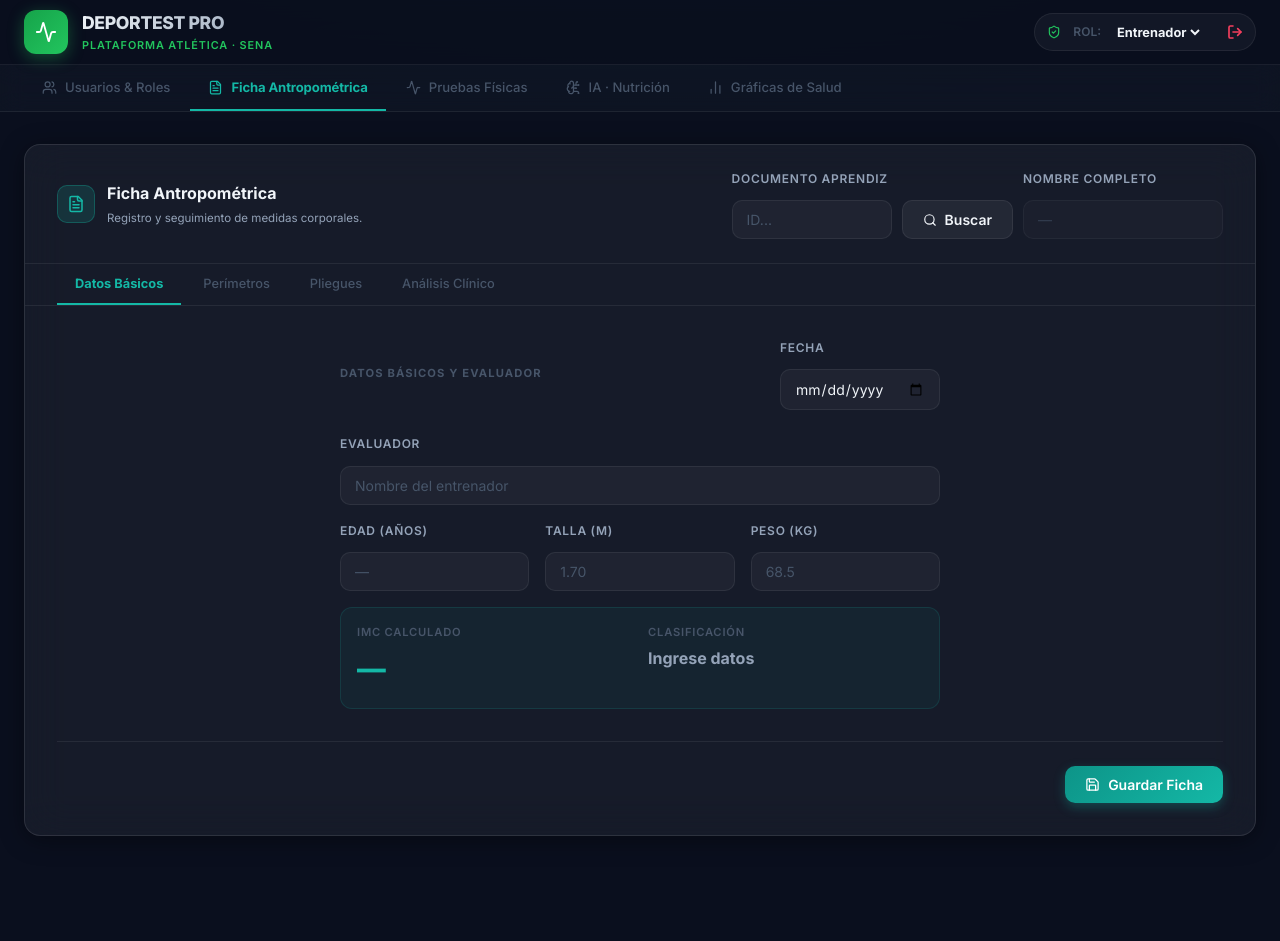
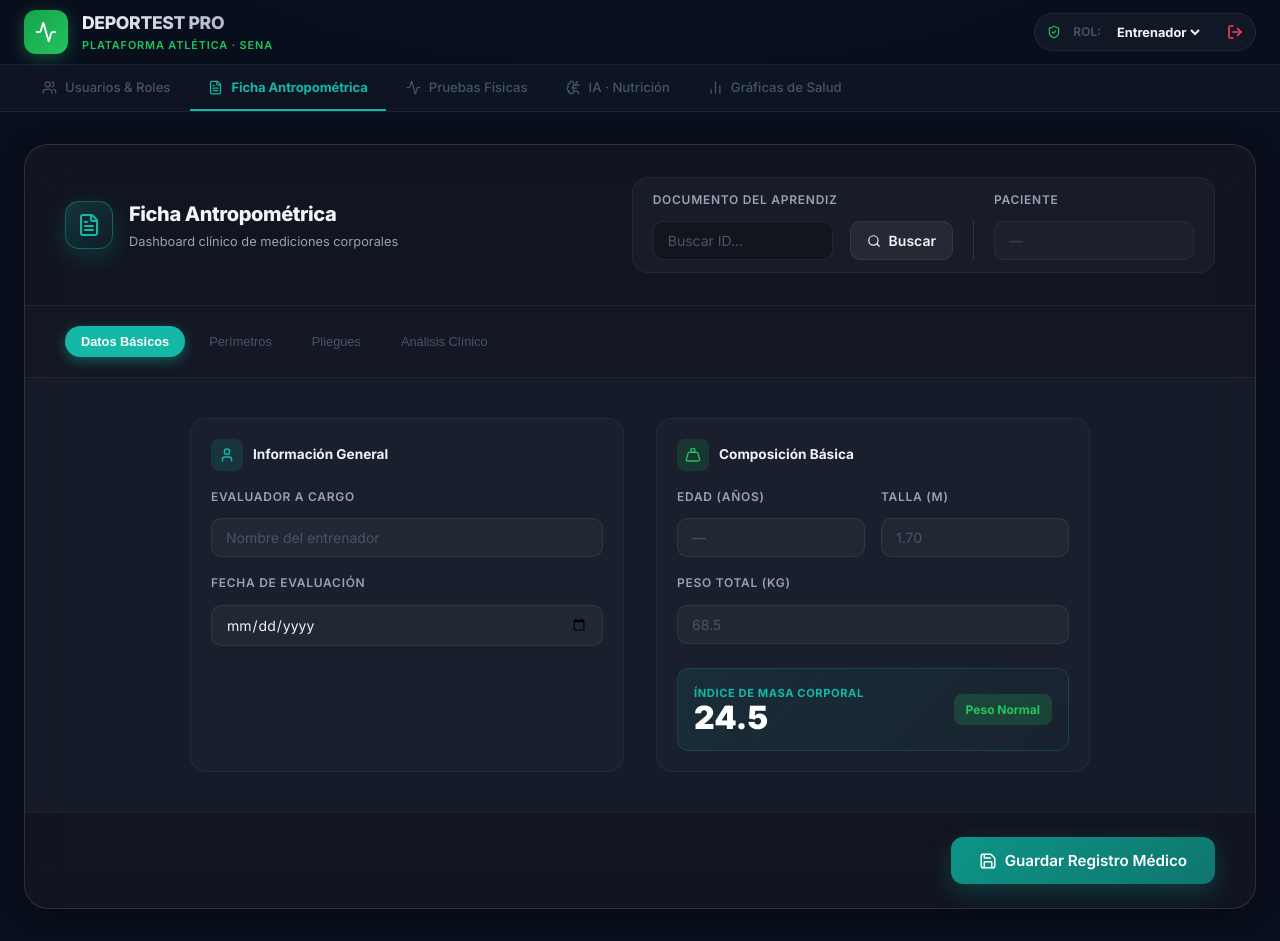
Before and after one commit to walterpinto00/Deportest, a React (Vite) app: page / in a window 1280 px wide. Both pictures are taken after a click on the button "Entrenador". Before the commit the page ends 868 px from the top, so only its background shows below. Built offline with nearby package versions, Linux system fonts and the light colour scheme; the HTML template or start-up script is replaced by a standard one.

Commit message:
style: rediseño premium del generador de avatar y panel clinico de antropometria

```diff
--- a/src/components/tabs/TabAntropometria.tsx
+++ b/src/components/tabs/TabAntropometria.tsx
@@ -2,7 +2,7 @@
 // Tab: Ficha Antropométrica
 // ─────────────────────────────────────────────
 import React, { useState } from "react";
-import { FileText, Save, Search } from "lucide-react";
+import { FileText, Save, Search, User, Ruler, Weight, HeartPulse, Activity } from "lucide-react";
 import { Input } from "../ui/Input";
 import { Select } from "../ui/Select";
 
@@ -23,139 +23,191 @@
 export function TabAntropometria({ role, onSave }: TabAntropometriaProps) {
   const [subTab, setSubTab] = useState<SubTab>("datos");
 
+  // Decorator Card Component
+  const MetricCard = ({ label, icon: Icon, color, children }: any) => (
+    <div style={{
+      background: "rgba(255,255,255,0.02)",
+      border: "1px solid rgba(255,255,255,0.05)",
+      borderRadius: 16,
+      padding: 20,
+      display: "flex",
+      flexDirection: "column",
+      gap: 16
+    }}>
+      <div style={{ display: "flex", alignItems: "center", gap: 10 }}>
+        <div style={{ width: 32, height: 32, borderRadius: 8, background: `color-mix(in srgb, ${color} 15%, transparent)`, display: "flex", alignItems: "center", justifyContent: "center", color }}>
+          <Icon size={16} />
+        </div>
+        <span style={{ fontSize: "0.85rem", fontWeight: 700, color: "var(--color-text-primary)" }}>{label}</span>
+      </div>
+      {children}
+    </div>
+  );
+
   return (
-    <div className="animate-fade-in glass-elevated" style={{ overflow: "hidden" }}>
-      {/* Header */}
-      <div style={{ padding: "24px 32px", borderBottom: "1px solid var(--color-border)", display: "flex", justifyContent: "space-between", alignItems: "center", flexWrap: "wrap", gap: 16 }}>
-        <div style={{ display: "flex", alignItems: "center", gap: 12 }}>
-          <div style={{ width: 38, height: 38, borderRadius: 10, background: "rgba(20,184,166,0.15)", border: "1px solid rgba(20,184,166,0.3)", display: "flex", alignItems: "center", justifyContent: "center" }}>
-            <FileText size={18} color="var(--color-teal)" />
+    <div className="animate-fade-in glass-elevated" style={{ overflow: "hidden", borderRadius: 24 }}>
+      {/* Header Premium */}
+      <div style={{ padding: "32px 40px", borderBottom: "1px solid rgba(255,255,255,0.06)", display: "flex", justifyContent: "space-between", alignItems: "center", flexWrap: "wrap", gap: 16, background: "rgba(0,0,0,0.2)" }}>
+        <div style={{ display: "flex", alignItems: "center", gap: 16 }}>
+          <div style={{ width: 48, height: 48, borderRadius: 14, background: "linear-gradient(135deg, rgba(20,184,166,0.2), rgba(20,184,166,0.05))", border: "1px solid rgba(20,184,166,0.4)", display: "flex", alignItems: "center", justifyContent: "center", boxShadow: "0 8px 24px rgba(20,184,166,0.2)" }}>
+            <FileText size={24} color="var(--color-teal)" />
           </div>
           <div>
-            <h2 style={{ fontSize: "1rem", fontWeight: 700 }}>Ficha Antropométrica</h2>
-            <p style={{ fontSize: "0.72rem", color: "var(--color-text-secondary)", marginTop: 2 }}>Registro y seguimiento de medidas corporales.</p>
+            <h2 style={{ fontSize: "1.25rem", fontWeight: 800, letterSpacing: "-0.02em" }}>Ficha Antropométrica</h2>
+            <p style={{ fontSize: "0.8rem", color: "var(--color-text-secondary)", marginTop: 2 }}>Dashboard clínico de mediciones corporales</p>
           </div>
         </div>
         {role === "ENTRENADOR" && (
-          <div style={{ display: "flex", alignItems: "flex-end", gap: 10, flexWrap: "wrap" }}>
-            <Input label="Documento Aprendiz" placeholder="ID..." style={{ width: 160 }} />
-            <button className="btn btn-secondary" style={{ marginBottom: 0 }}>
+          <div style={{ display: "flex", alignItems: "flex-end", gap: 12, flexWrap: "wrap", background: "rgba(255,255,255,0.03)", padding: "12px 20px", borderRadius: 16, border: "1px solid rgba(255,255,255,0.05)" }}>
+            <Input label="Documento del Aprendiz" placeholder="Buscar ID..." style={{ width: 180, background: "rgba(0,0,0,0.2)" }} />
+            <button className="btn btn-secondary" style={{ marginBottom: 0, padding: "10px 16px" }}>
               <Search size={14} /> Buscar
             </button>
-            <Input label="Nombre Completo" placeholder="—" readOnly style={{ width: 200 }} />
+            <div style={{ width: 1, height: 40, background: "rgba(255,255,255,0.1)", margin: "0 8px" }} />
+            <Input label="Paciente" placeholder="—" readOnly style={{ width: 200, opacity: 0.7 }} />
           </div>
         )}
       </div>
 
-      {/* Sub-tabs */}
-      <div style={{ display: "flex", borderBottom: "1px solid var(--color-border)", padding: "0 32px", gap: 4, overflowX: "auto" }}>
-        {SUB_TABS.map((t) => (
+      {/* Navegación de Pestañas con estilo Píldora */}
+      <div style={{ display: "flex", padding: "20px 40px", gap: 8, overflowX: "auto", background: "rgba(0,0,0,0.1)", borderBottom: "1px solid rgba(255,255,255,0.05)" }}>
+        {SUB_TABS.map((t) => {
+          const active = subTab === t.id;
+          return (
             <button
               key={t.id}
               onClick={() => setSubTab(t.id)}
               style={{
-              padding: "12px 18px",
+                padding: "8px 16px",
                 fontSize: "0.8rem",
-              fontWeight: subTab === t.id ? 700 : 500,
-              fontFamily: "var(--font-sans)",
-              color: subTab === t.id ? t.color : "var(--color-text-muted)",
-              background: "transparent",
+                fontWeight: active ? 700 : 500,
+                color: active ? "#fff" : "var(--color-text-muted)",
+                background: active ? t.color : "transparent",
                 border: "none",
-              borderBottom: `2px solid ${subTab === t.id ? t.color : "transparent"}`,
+                borderRadius: 20,
                 cursor: "pointer",
                 transition: "all 0.2s",
                 whiteSpace: "nowrap",
+                boxShadow: active ? `0 4px 12px color-mix(in srgb, ${t.color} 40%, transparent)` : "none",
               }}
             >
               {t.label}
             </button>
-        ))}
+          );
+        })}
       </div>
 
-      {/* Content */}
-      <div style={{ padding: 32 }}>
+      {/* Content Area */}
+      <div style={{ padding: 40, minHeight: 400 }}>
         {subTab === "datos" && (
-          <div style={{ maxWidth: 600, margin: "0 auto" }}>
-            <div style={{ display: "flex", justifyContent: "space-between", alignItems: "center", marginBottom: 24 }}>
-              <p className="section-title" style={{ marginBottom: 0 }}>Datos Básicos y Evaluador</p>
-              <Input label="Fecha" type="date" style={{ width: 160 }} />
-            </div>
-            <div style={{ display: "grid", gap: 16 }}>
-              <Input label="Evaluador" placeholder="Nombre del entrenador" />
-              <div style={{ display: "grid", gridTemplateColumns: "1fr 1fr 1fr", gap: 16 }}>
+          <div style={{ display: "grid", gridTemplateColumns: "1fr 1fr", gap: 32, maxWidth: 900, margin: "0 auto" }}>
+            <MetricCard label="Información General" icon={User} color="var(--color-teal)">
+              <Input label="Evaluador a Cargo" placeholder="Nombre del entrenador" />
+              <Input label="Fecha de Evaluación" type="date" />
+            </MetricCard>
+
+            <MetricCard label="Composición Básica" icon={Weight} color="var(--color-green)">
+              <div style={{ display: "grid", gridTemplateColumns: "1fr 1fr", gap: 16 }}>
                 <Input label="Edad (años)" type="number" placeholder="—" />
                 <Input label="Talla (m)" type="number" step="0.01" placeholder="1.70" />
-                <Input label="Peso (kg)" type="number" step="0.1" placeholder="68.5" />
               </div>
-              <div style={{ padding: 16, borderRadius: 12, background: "rgba(20,184,166,0.06)", border: "1px solid rgba(20,184,166,0.15)", display: "grid", gridTemplateColumns: "1fr 1fr", gap: 16 }}>
+              <Input label="Peso Total (kg)" type="number" step="0.1" placeholder="68.5" />
+
+              <div style={{ marginTop: 8, padding: 16, borderRadius: 12, background: "linear-gradient(135deg, rgba(20,184,166,0.1), rgba(20,184,166,0.02))", border: "1px solid rgba(20,184,166,0.2)", display: "flex", justifyContent: "space-between", alignItems: "center" }}>
                 <div>
-                  <p style={{ fontSize: "0.7rem", color: "var(--color-text-muted)", fontWeight: 600, textTransform: "uppercase", letterSpacing: "0.07em", marginBottom: 4 }}>IMC Calculado</p>
-                  <p style={{ fontSize: "1.8rem", fontWeight: 800, color: "var(--color-teal)" }}>—</p>
+                  <p style={{ fontSize: "0.7rem", color: "var(--color-teal)", fontWeight: 700, textTransform: "uppercase", letterSpacing: "0.05em" }}>Índice de Masa Corporal</p>
+                  <p style={{ fontSize: "2rem", fontWeight: 900, color: "#fff", lineHeight: 1 }}>24.5</p>
                 </div>
-                <div>
-                  <p style={{ fontSize: "0.7rem", color: "var(--color-text-muted)", fontWeight: 600, textTransform: "uppercase", letterSpacing: "0.07em", marginBottom: 4 }}>Clasificación</p>
-                  <p style={{ fontSize: "1rem", fontWeight: 700, color: "var(--color-text-secondary)" }}>Ingrese datos</p>
+                <div style={{ padding: "6px 12px", background: "rgba(34,197,94,0.2)", color: "var(--color-green)", borderRadius: 8, fontSize: "0.75rem", fontWeight: 700 }}>
+                  Peso Normal
                 </div>
               </div>
-            </div>
+            </MetricCard>
           </div>
         )}
 
         {subTab === "perimetros" && (
-          <div>
-            <div style={{ display: "flex", justifyContent: "flex-end", marginBottom: 20 }}>
-              <Input label="Fecha" type="date" style={{ width: 160 }} />
+          <div style={{ maxWidth: 900, margin: "0 auto" }}>
+            <div style={{ display: "flex", justifyContent: "space-between", alignItems: "center", marginBottom: 24 }}>
+              <p style={{ fontSize: "0.9rem", color: "var(--color-text-secondary)", display: "flex", alignItems: "center", gap: 8 }}><Ruler size={16} /> Medidas en centímetros (cm)</p>
+              <Input label="Fecha Medición" type="date" style={{ width: 160 }} />
             </div>
-            <div style={{ display: "grid", gridTemplateColumns: "repeat(auto-fill, minmax(200px, 1fr))", gap: 16 }}>
-              {["Hombro", "Cadera", "Tórax", "Muslo Superior", "Brazo Derecho", "Muslo Medio", "Brazo Izquierdo", "Muslo Inferior", "Cintura", "Pierna"].map(
-                (m) => <Input key={m} label={`${m} (cm)`} type="number" placeholder="—" />
+            <div style={{ display: "grid", gridTemplateColumns: "repeat(auto-fill, minmax(220px, 1fr))", gap: "20px 24px" }}>
+              {["Hombro", "Tórax", "Cintura", "Cadera", "Brazo Derecho", "Brazo Izquierdo", "Muslo Superior", "Muslo Medio", "Muslo Inferior", "Pierna"].map(
+                (m) => (
+                  <div key={m} style={{ position: "relative" }}>
+                    <Input label={m} type="number" placeholder="0.0" />
+                    <div style={{ position: "absolute", right: 12, top: 38, fontSize: "0.7rem", color: "var(--color-text-muted)", fontWeight: 600 }}>cm</div>
+                  </div>
+                )
               )}
             </div>
           </div>
         )}
 
         {subTab === "pliegues" && (
-          <div>
-            <div style={{ display: "flex", justifyContent: "flex-end", marginBottom: 20 }}>
-              <Input label="Fecha" type="date" style={{ width: 160 }} />
+          <div style={{ maxWidth: 900, margin: "0 auto" }}>
+            <div style={{ display: "flex", justifyContent: "space-between", alignItems: "center", marginBottom: 24 }}>
+              <p style={{ fontSize: "0.9rem", color: "var(--color-text-secondary)", display: "flex", alignItems: "center", gap: 8 }}><Activity size={16} /> Adiposidad en milímetros (mm)</p>
+              <Input label="Fecha Medición" type="date" style={{ width: 160 }} />
             </div>
-            <div style={{ display: "grid", gridTemplateColumns: "repeat(auto-fill, minmax(200px, 1fr))", gap: 16 }}>
+            <div style={{ display: "grid", gridTemplateColumns: "repeat(auto-fill, minmax(220px, 1fr))", gap: "20px 24px" }}>
               {["Bicipital", "Tricipital", "Subescapular", "Suprailiaco", "Abdominal", "Muslo", "Pantorrilla"].map(
-                (m) => <Input key={m} label={`${m} (mm)`} type="number" placeholder="—" />
+                (m) => (
+                  <div key={m} style={{ position: "relative" }}>
+                    <Input label={m} type="number" placeholder="0.0" />
+                    <div style={{ position: "absolute", right: 12, top: 38, fontSize: "0.7rem", color: "var(--color-text-muted)", fontWeight: 600 }}>mm</div>
+                  </div>
+                )
               )}
             </div>
           </div>
         )}
 
         {subTab === "clinico" && (
-          <div style={{ display: "grid", gridTemplateColumns: "1fr 1fr", gap: 32 }}>
-            <div>
-              <p className="section-title">Signos Vitales e Índices</p>
-              <div style={{ display: "flex", flexDirection: "column", gap: 16 }}>
-                <Input label="Tensión Arterial" placeholder="Ej: 120/80 mmHg" />
-                <Input label="Frecuencia Cardíaca" type="number" placeholder="Ej: 72 bpm" />
+          <div style={{ display: "grid", gridTemplateColumns: "1fr 1fr", gap: 32, maxWidth: 900, margin: "0 auto" }}>
+            <MetricCard label="Signos Vitales e Índices" icon={HeartPulse} color="var(--color-rose)">
+              <Input label="Tensión Arterial (mmHg)" placeholder="Ej: 120/80" />
+              <Input label="Frecuencia Cardíaca (bpm)" type="number" placeholder="Ej: 72" />
+              <div style={{ display: "grid", gridTemplateColumns: "1fr 1fr", gap: 16 }}>
                 <Input label="Peso Ideal (kg)" type="number" />
-                <Input label="Índice de Obesidad" type="number" />
+                <Input label="Índ. Obesidad" type="number" />
               </div>
-            </div>
-            <div>
-              <p className="section-title">Evaluación Postural</p>
-              <div style={{ display: "flex", flexDirection: "column", gap: 16 }}>
-                <Input label="Escoliosis" placeholder="Normal / Leve / Moderada..." />
-                <Input label="Cifosis" placeholder="Normal / Leve / Moderada..." />
-                <Input label="Lordosis" placeholder="Normal / Leve / Moderada..." />
-                <Input label="Observaciones" placeholder="Notas adicionales..." />
-              </div>
-            </div>
+            </MetricCard>
+
+            <MetricCard label="Evaluación Postural" icon={Activity} color="var(--color-purple)">
+              <Select label="Escoliosis">
+                <option>Normal</option><option>Leve</option><option>Moderada</option><option>Severa</option>
+              </Select>
+              <Select label="Cifosis">
+                <option>Normal</option><option>Leve</option><option>Moderada</option><option>Severa</option>
+              </Select>
+              <Select label="Lordosis">
+                <option>Normal</option><option>Leve</option><option>Moderada</option><option>Severa</option>
+              </Select>
+              <Input label="Observaciones Médicas" placeholder="Notas adicionales..." />
+            </MetricCard>
           </div>
         )}
+      </div>
 
-        <div style={{ marginTop: 32, paddingTop: 24, borderTop: "1px solid var(--color-border)", display: "flex", justifyContent: "flex-end" }}>
-          <button className="btn btn-primary" style={{ background: "linear-gradient(135deg, #0d9488, #14b8a6)", boxShadow: "0 4px 12px rgba(20,184,166,0.3)" }} onClick={onSave}>
-            <Save size={15} />
-            Guardar Ficha
+      {/* Footer Action */}
+      <div style={{ padding: "24px 40px", borderTop: "1px solid rgba(255,255,255,0.05)", display: "flex", justifyContent: "flex-end", background: "rgba(0,0,0,0.2)" }}>
+        <button
+          className="btn btn-primary"
+          onClick={onSave}
+          style={{
+            padding: "14px 28px",
+            fontSize: "0.95rem",
+            background: "linear-gradient(135deg, #0d9488, #0f766e)",
+            boxShadow: "0 8px 24px rgba(13,148,136,0.3)",
+            border: "none",
+            borderRadius: 12
+          }}
+        >
+          <Save size={18} />
+          Guardar Registro Médico
         </button>
-        </div>
       </div>
     </div>
   );
```
Also changed, not shown: src/components/tabs/TabUsuarios.tsx (+108 -83 lines). Lines whose indentation alone changed are shown as unchanged.
